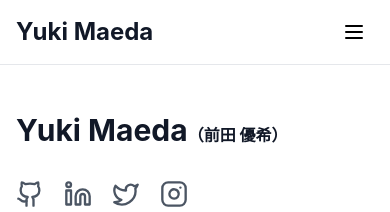
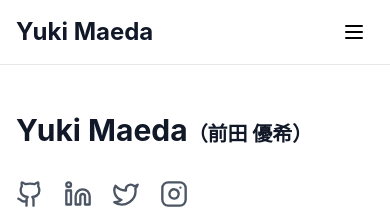
Before and after one commit to yukim0359/yukim0359.github.io, a React (Vite) app: page / in a window 390 px wide. Shown: the top 212 px of the page. Built offline with nearby package versions, Linux system fonts and the light colour scheme.

Commit message:
fix: fix the title size

```diff
--- a/src/sections/Hero.tsx
+++ b/src/sections/Hero.tsx
@@ -17,7 +17,7 @@ const Hero = () => {
             className="text-3xl md:text-4xl font-bold text-gray-900 mb-8"
           >
             Yuki Maeda
-            <span className="text-base md:text-2xl">（前田 優希）</span>
+            <span className="text-xl md:text-2xl">（前田 優希）</span>
           </motion.h1>
 
           <motion.div
```
